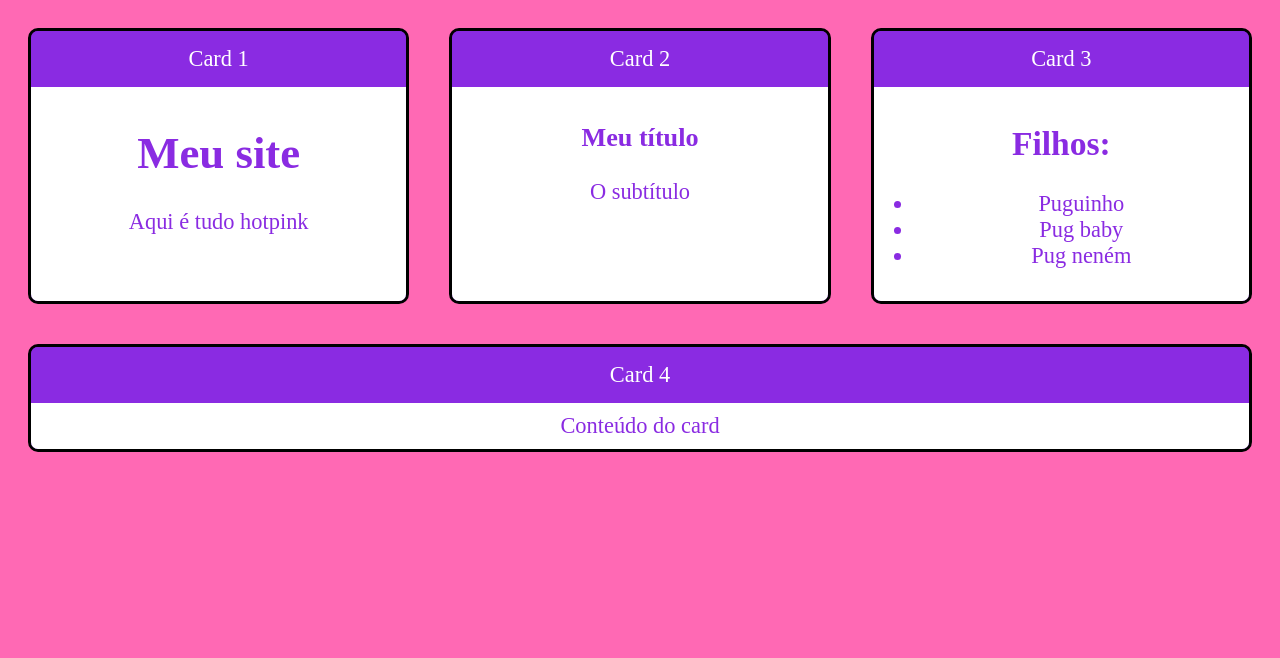
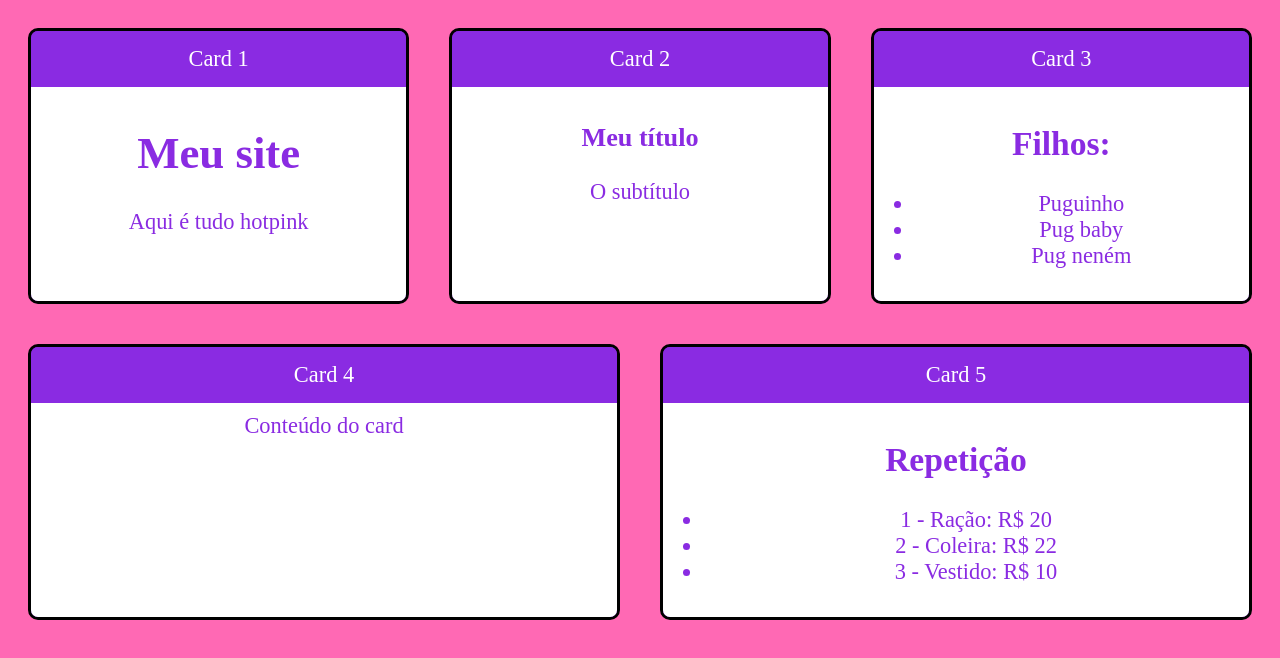
Before and after one commit to dev-akvc/React_aulaAssincrona, a React (Create React App) app: page / in a window 1280 px wide. Shown: the top 658 px of the page. Built offline with nearby package versions, Linux system fonts and the light colour scheme.

Commit message:
Component com repeticao

```diff
--- a/src/components/layout/App.jsx
+++ b/src/components/layout/App.jsx
@@ -5,6 +5,7 @@ import ComParametro from "../ComParametro";
 import Primeiro from "../Primeiro";
 import Card from "./Card";
 import './App.css'
+import Repeticao from "./Repeticao";
 
 export default(props) => (
     <div className="App">
@@ -24,5 +25,6 @@ export default(props) => (
         <Card titulo="Card 4">
             Conteúdo do card
         </Card>
+        <Card titulo="Card 5"><Repeticao/></Card>
     </div>
 )
--- /dev/null
+++ b/src/components/layout/Repeticao.jsx
@@ -0,0 +1,23 @@
+/* eslint-disable import/no-anonymous-default-export */
+import react from "react";
+import products from "../../data/products";
+
+export default props => {
+
+    function getProdutosListItem(){
+        return products.map(prod => {
+            return <li key={prod.id}>
+                {prod.id} - {prod.nome}: R$ {prod.preco}
+            </li>
+        })
+    }
+
+    return(
+        <>
+            <h2>Repetição</h2>
+            <ul>
+                {getProdutosListItem()}
+            </ul>
+        </>
+    )
+}
--- /dev/null
+++ b/src/data/products.js
@@ -0,0 +1,6 @@
+/* eslint-disable import/no-anonymous-default-export */
+export default [
+    { id:1, nome: 'Ração', preco: 20.0},
+    { id:2, nome: 'Coleira', preco: 22.0},
+    { id:3, nome: 'Vestido', preco: 10.0}
+]
```
